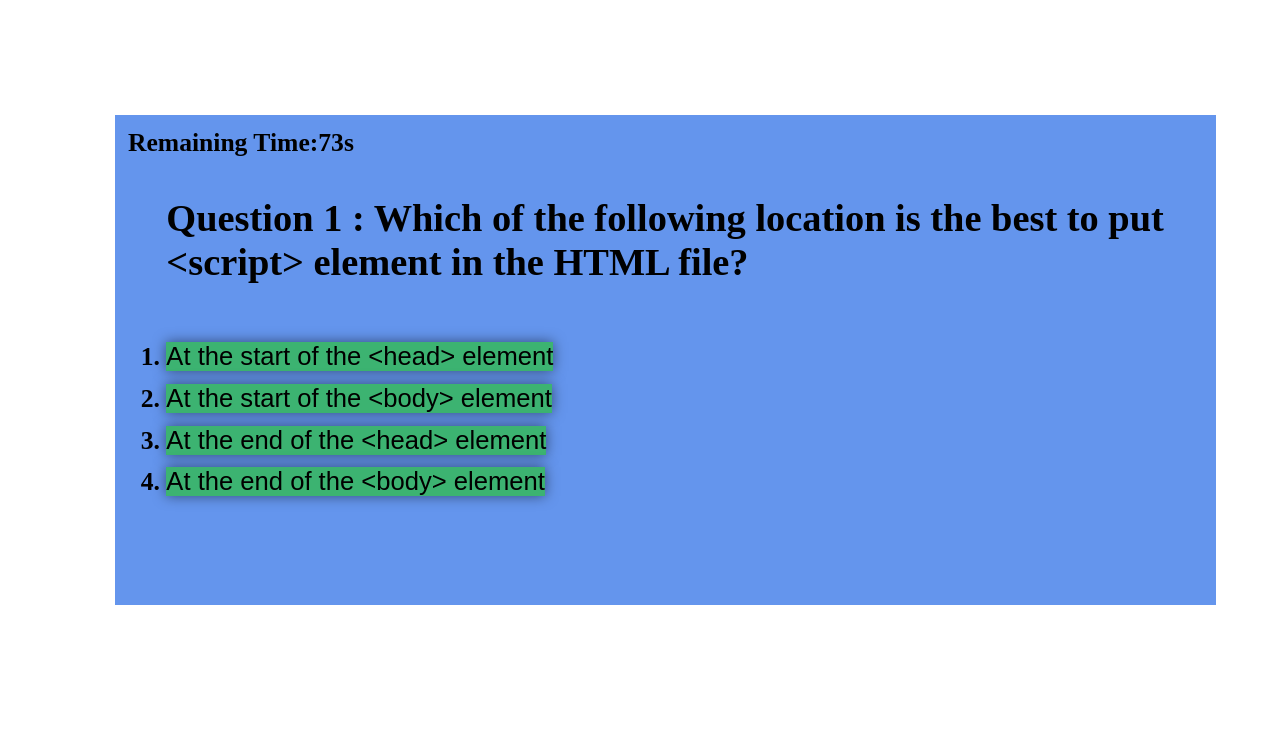
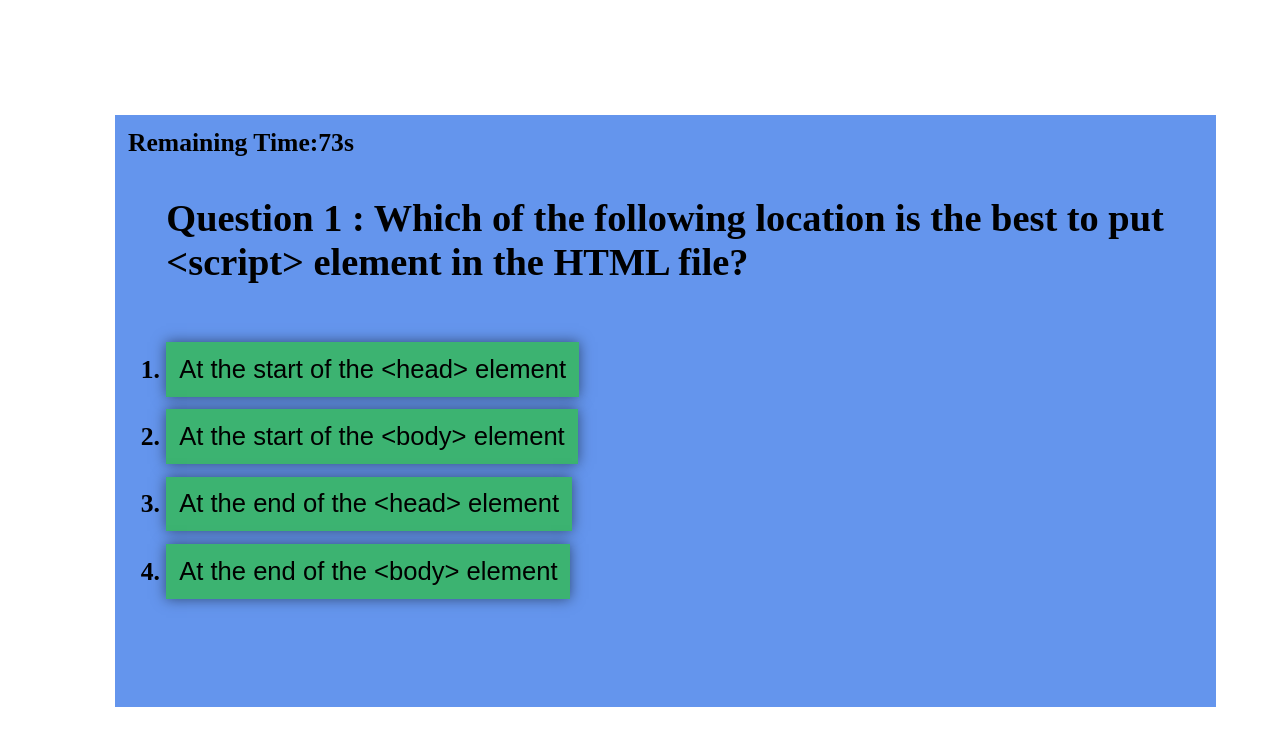
Before and after one commit to pc611652003/Code-Quiz, a plain HTML site: page index.html in a window 1280 px wide. Both pictures are taken after a click on the button "Start". Drawn offline with Linux system fonts and the light colour scheme.

Commit message:
Minor CSS change for answer buttons

```diff
--- a/assets/css/style.css
+++ b/assets/css/style.css
@@ -76,7 +76,7 @@ main {
 
 .answer-btn {
     margin: 0.5vw 0vw;
-    padding: 0;
+    padding: 1vw;
 }
 
 #answer-List {
```
